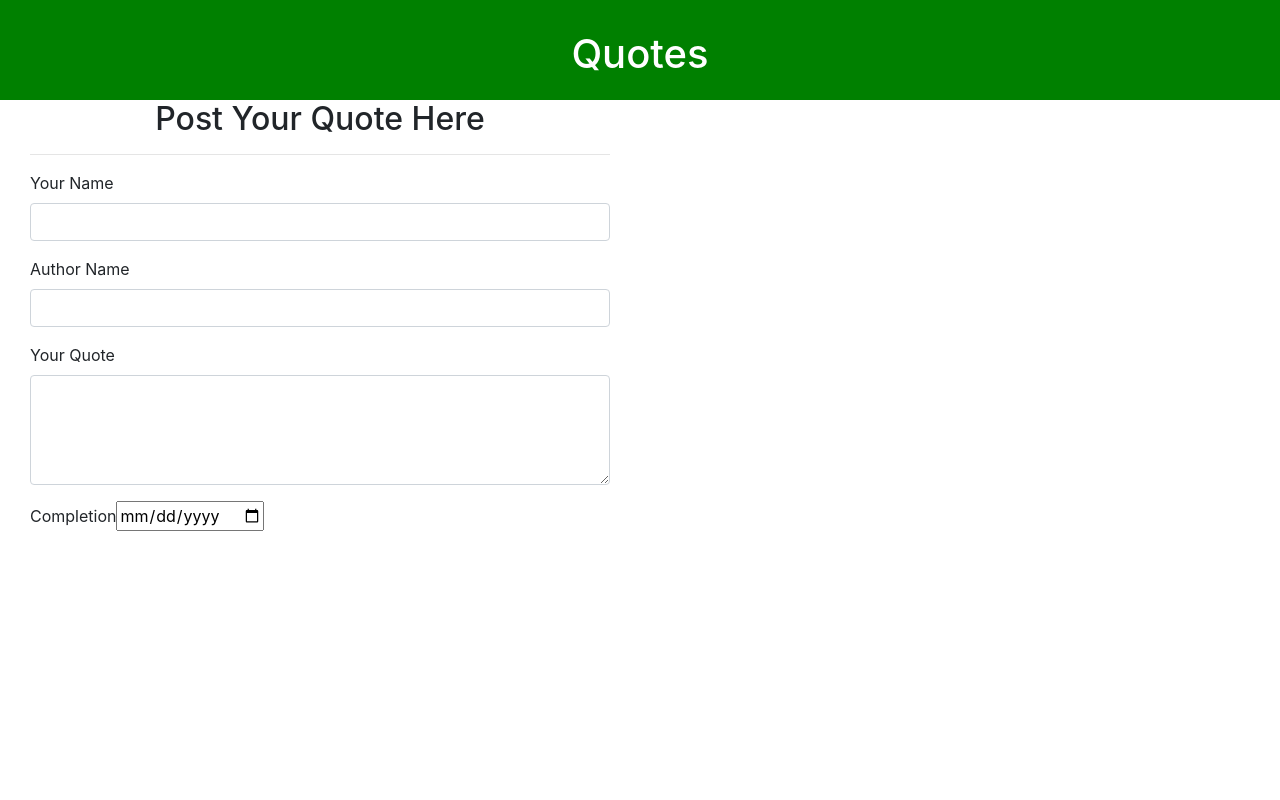
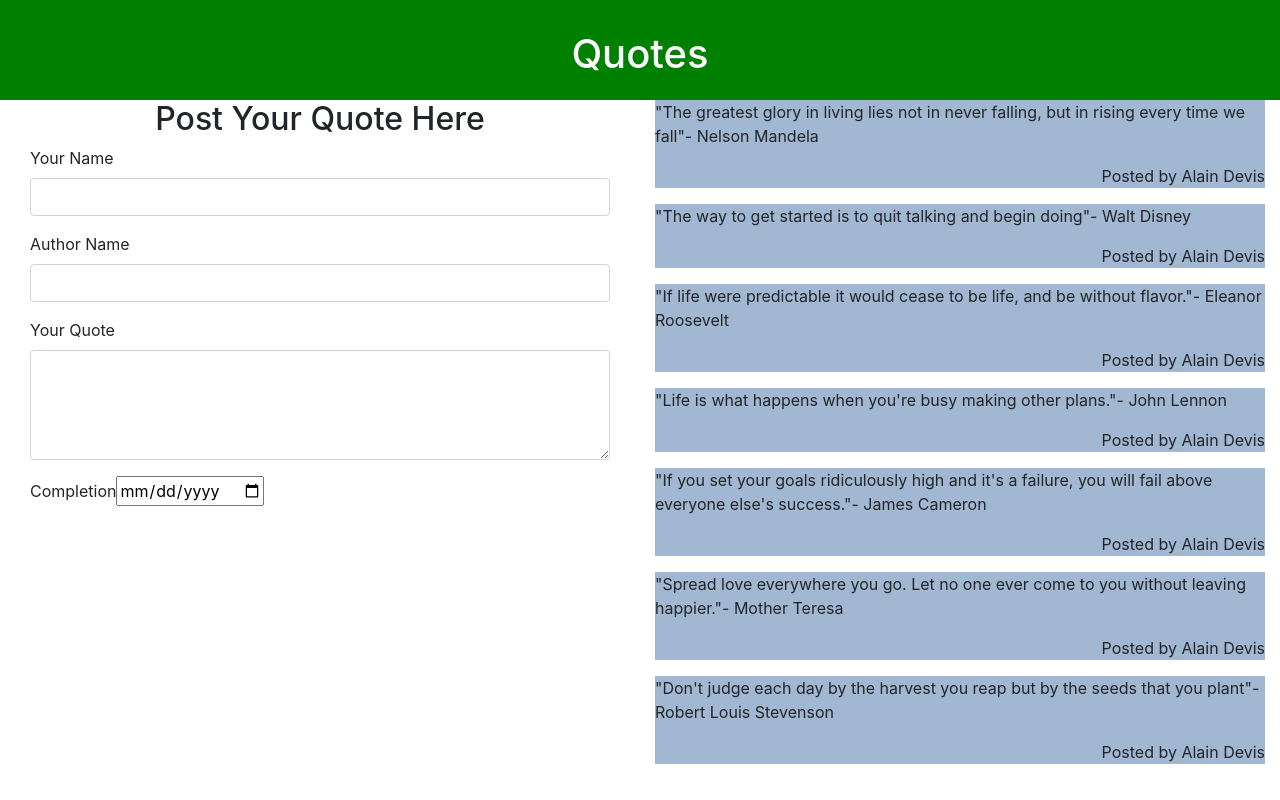
Before and after one commit to AlainDevis/Quotes, an Angular app in the folder QuoteApp/: page / in a window 1280 px wide. Built offline with nearby package versions, Linux system fonts and the light colour scheme.

Commit message:
defining the quote class

```diff
--- a/QuoteApp/src/app/quote-form/quote-form.component.html
+++ b/QuoteApp/src/app/quote-form/quote-form.component.html
@@ -1,6 +1,5 @@
 <div class="container-fluid">
     <h2 class="text-center">Post Your Quote Here</h2>
-    <hr>
     <form>
         <div class="form-group">
 
--- a/QuoteApp/src/app/quote.ts
+++ b/QuoteApp/src/app/quote.ts
@@ -1,6 +1,4 @@
 export class Quote {
-    id:number;
-    name:string;
-    author:string;
-    quote:string;
+    constructor(public id: number,public name: string,public author: string,public quote: string){
+      }
 }
--- a/QuoteApp/src/app/quote/quote.component.html
+++ b/QuoteApp/src/app/quote/quote.component.html
@@ -5,10 +5,14 @@
         </div>
     </div>
     <div class="row">
-      <div class="col-md-6">
+      <div class="col-md-6 Form">
           <app-quote-form></app-quote-form>
       </div>
-      <div class="col-md-6">
+      <div class="col-md-6 Quotes">
+          <div *ngFor='let quote of quotes' class="box">
+            <p class="text-left">"{{quote.quote}}"- {{quote.author}}</p>
+            <p class="text-right">Posted by {{quote.name}}</p>
+          </div>
       </div>
     </div>
   </div>
--- a/QuoteApp/src/app/quote/quote.component.ts
+++ b/QuoteApp/src/app/quote/quote.component.ts
@@ -1,4 +1,6 @@
 import { Component, OnInit } from '@angular/core';
+import {Quote} from '../quote';
+
 
 @Component({
   selector: 'app-quote',
@@ -7,6 +9,16 @@ import { Component, OnInit } from '@angular/core';
 })
 export class QuoteComponent implements OnInit {
 
+  quotes: Quote[] = [
+    new Quote(1,"Alain Devis","Nelson Mandela","The greatest glory in living lies not in never falling, but in rising every time we fall"),
+    new Quote(2,"Alain Devis","Walt Disney","The way to get started is to quit talking and begin doing"),
+    new Quote(3,"Alain Devis","Eleanor Roosevelt","If life were predictable it would cease to be life, and be without flavor."),
+    new Quote(4,"Alain Devis","John Lennon","Life is what happens when you're busy making other plans."),
+    new Quote(5,"Alain Devis","James Cameron","If you set your goals ridiculously high and it's a failure, you will fail above everyone else's success."),
+    new Quote(6,"Alain Devis","Mother Teresa","Spread love everywhere you go. Let no one ever come to you without leaving happier."),
+    new Quote(7,"Alain Devis","Robert Louis Stevenson","Don't judge each day by the harvest you reap but by the seeds that you plant")
+  ]
+
   constructor() { }
 
   ngOnInit(): void {
--- a/QuoteApp/src/styles.css
+++ b/QuoteApp/src/styles.css
@@ -10,3 +10,9 @@
 .header > h1{
     margin-top: 30px;
 }
+
+.box{
+    /* border: 1px solid black; */
+    /* margin: 10px; */
+    background-color: rgb(162, 183, 209);
+}
```
